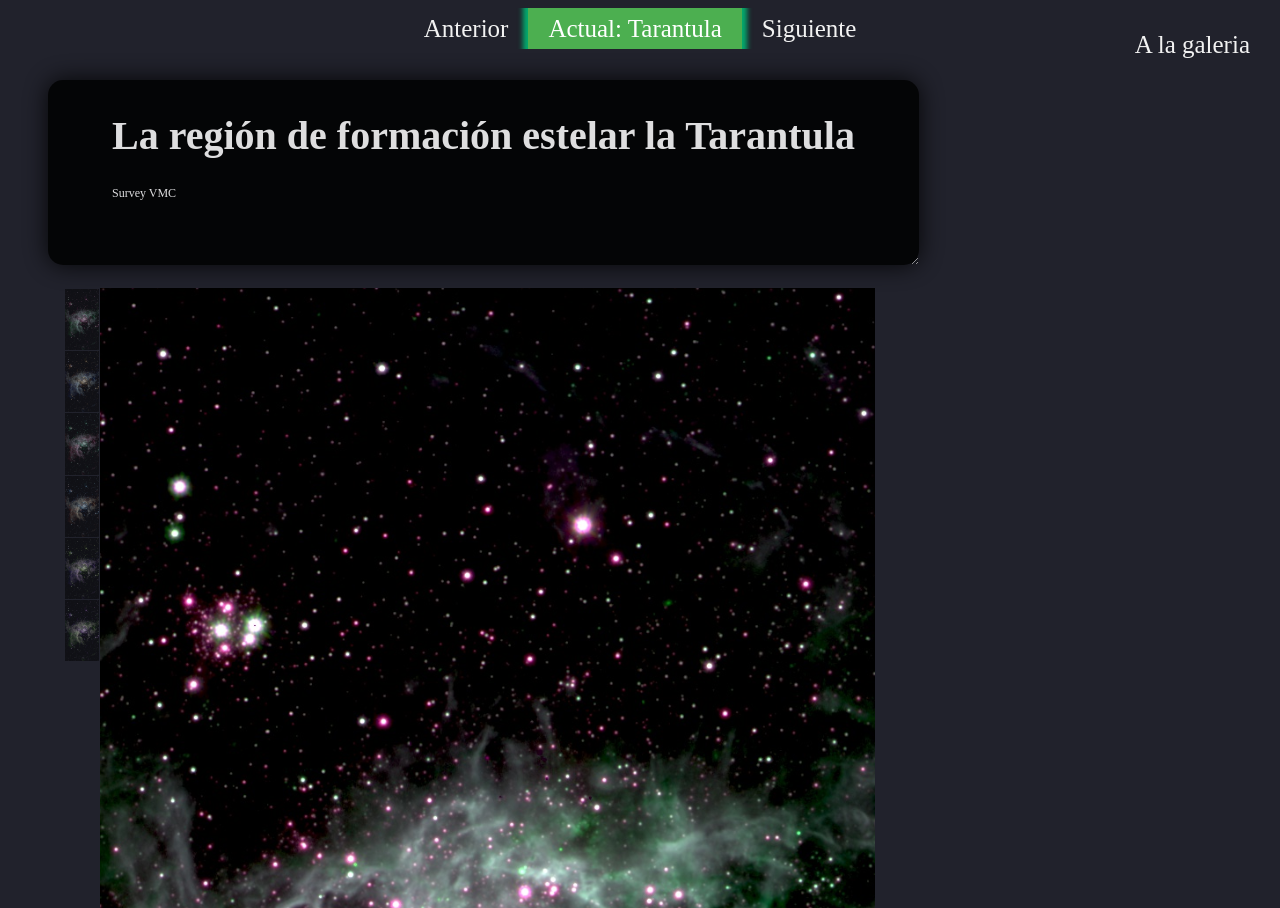
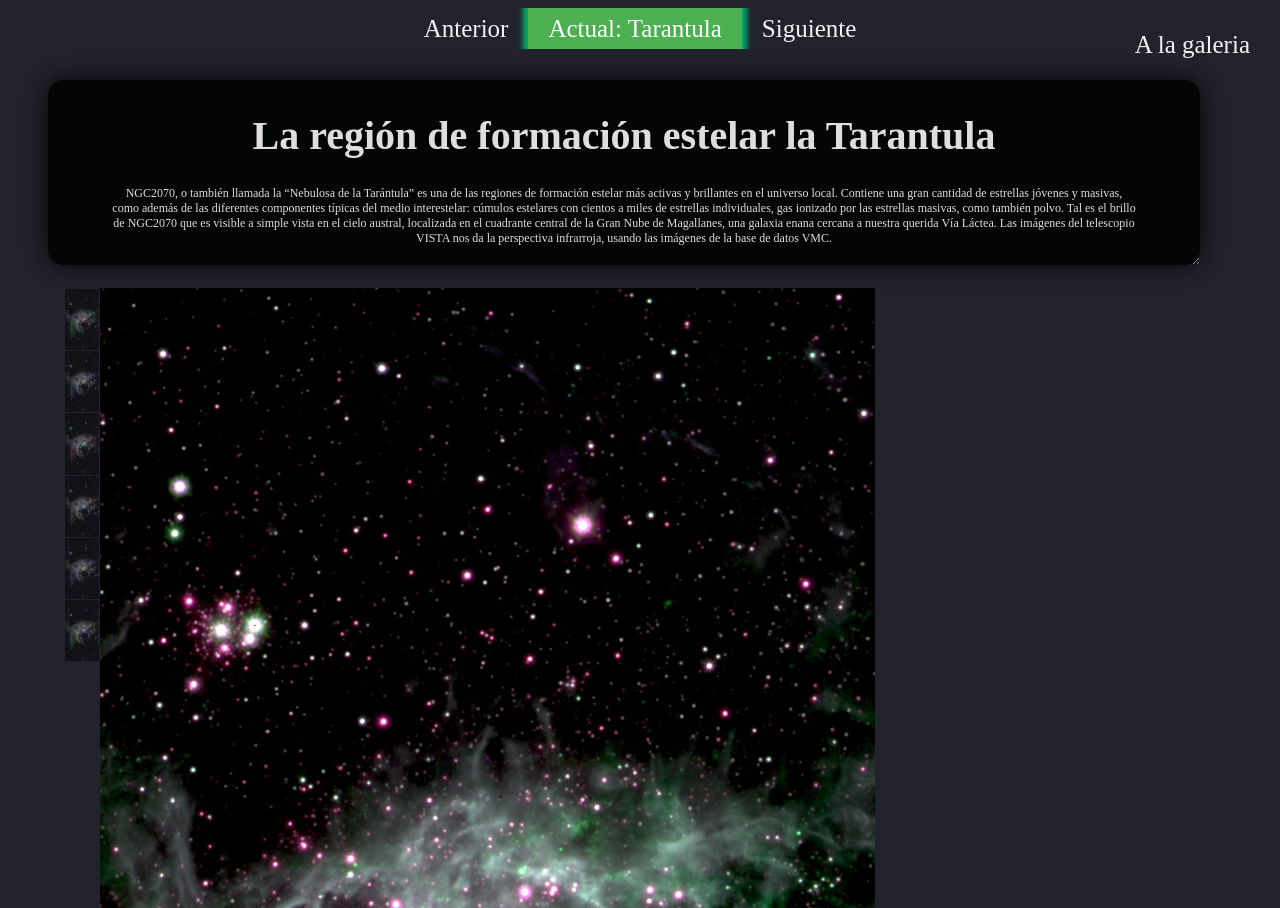
Before and after one commit to nicomedinap/nicomedinap.github.io, a Jekyll site: the page Galeria/VISTA/MostrarImagenesTarantula.html, which Jekyll copies as it is, in a window 1280 px wide. Built offline with Jekyll 4.4.1, drawn with Linux system fonts in a browser that asks for light colours.

Commit message:
Update MostrarImagenesTarantula.html

```diff
--- a/Galeria/VISTA/MostrarImagenesTarantula.html
+++ b/Galeria/VISTA/MostrarImagenesTarantula.html
@@ -23,7 +23,16 @@
 		<div class="CajaInfo" >
 			<h1 class="page_title"> La región de formación estelar la Tarantula </h1>
 
-			<p> Survey VMC</p>
+			<p>
+			NGC2070, o también llamada la “Nebulosa de la Tarántula” es una de las regiones de formación estelar más activas y brillantes en el universo local.
+
+			Contiene una gran cantidad de estrellas jóvenes y masivas, como además de las diferentes componentes típicas del medio interestelar: cúmulos estelares con cientos a miles de estrellas individuales, gas ionizado por las estrellas masivas, como también polvo.
+
+			Tal es el brillo de NGC2070 que es visible a simple vista en el cielo austral, localizada en el cuadrante central de la Gran Nube de Magallanes, una galaxia enana cercana a nuestra querida Vía Láctea.
+
+			Las imágenes del telescopio VISTA nos da la perspectiva infrarroja, usando las imágenes de la base de datos VMC.
+
+			</p>
 		</div>
 
 		<div class="imagen">
```
